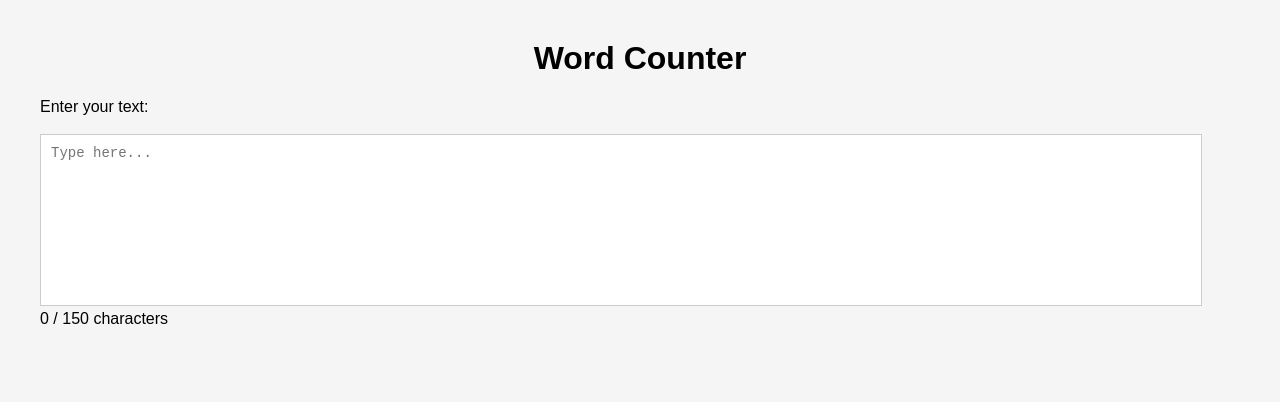
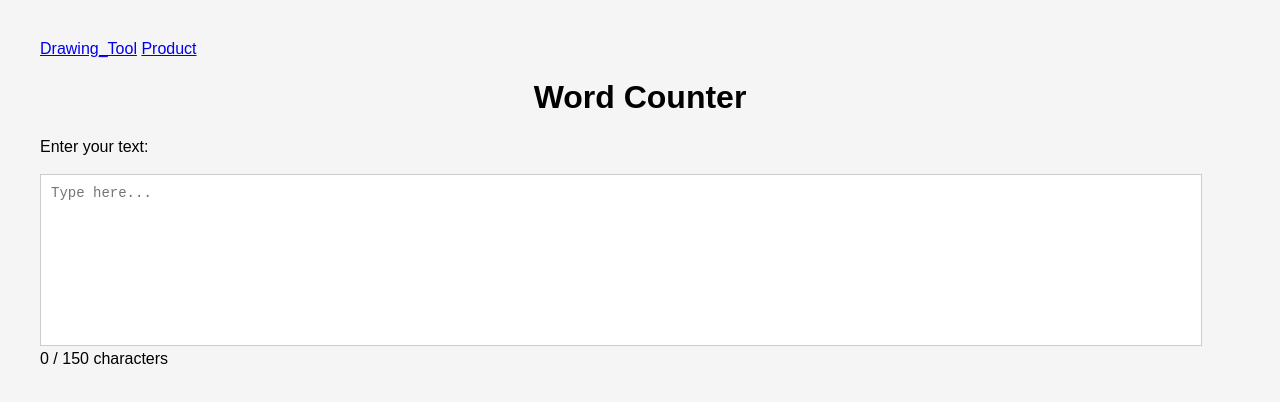
Before and after one commit to KhushkeeratSingh/FSD-Exp-2, a plain HTML site: page index.html in a window 1280 px wide. Drawn offline with Linux system fonts and the light colour scheme.

Commit message:
Update index.html

```diff
--- a/index.html
+++ b/index.html
@@ -24,6 +24,10 @@
     </style>
 </head>
 <body>
+    <nav>
+        <a href="Drawingh_Tool.html">Drawing_Tool</a>
+        <a href="product.html">Product</a>
+    </nav>
     <h1>Word Counter</h1>
     <div class="container">
         <label>Enter your text:</label>
```
